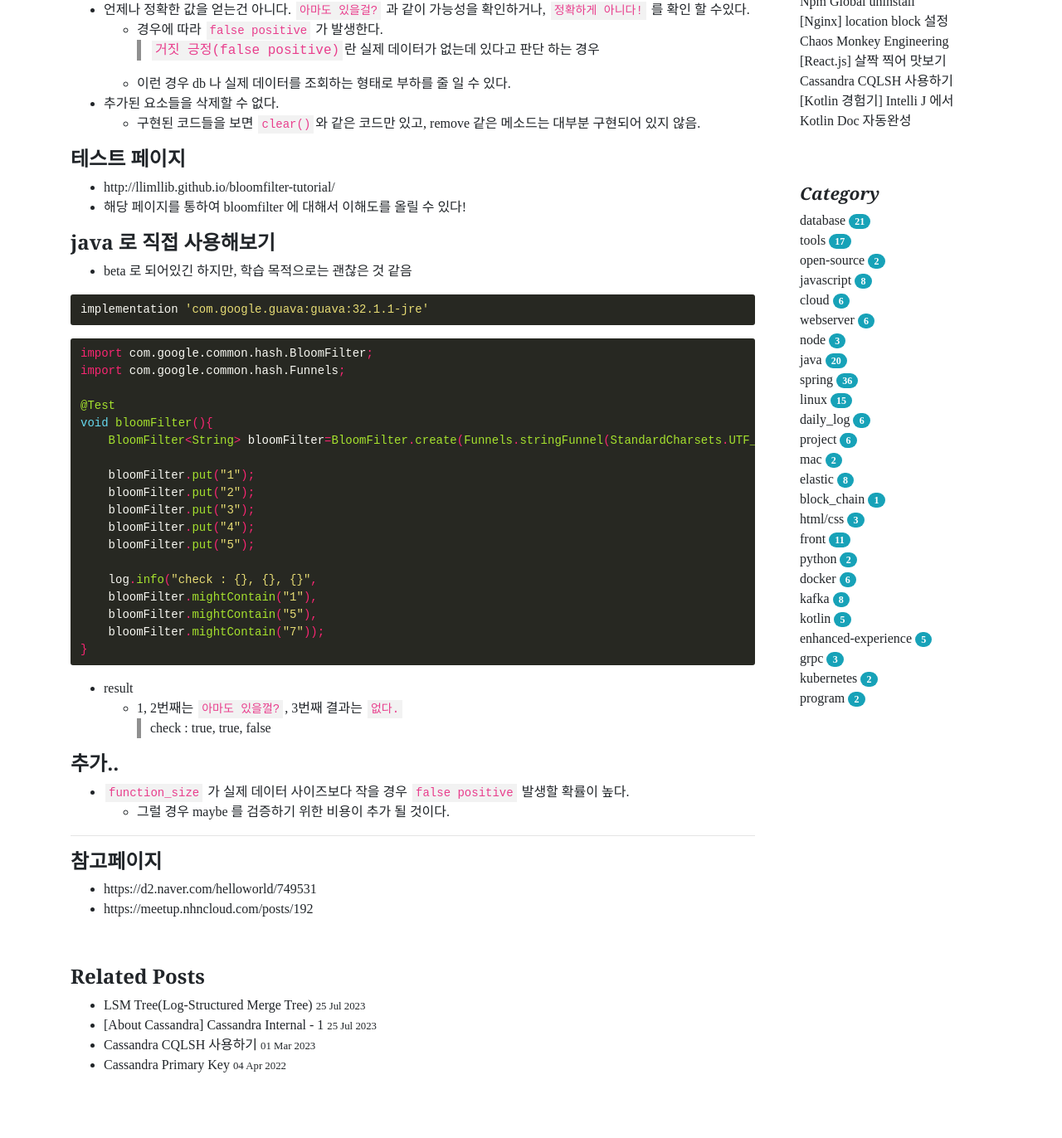
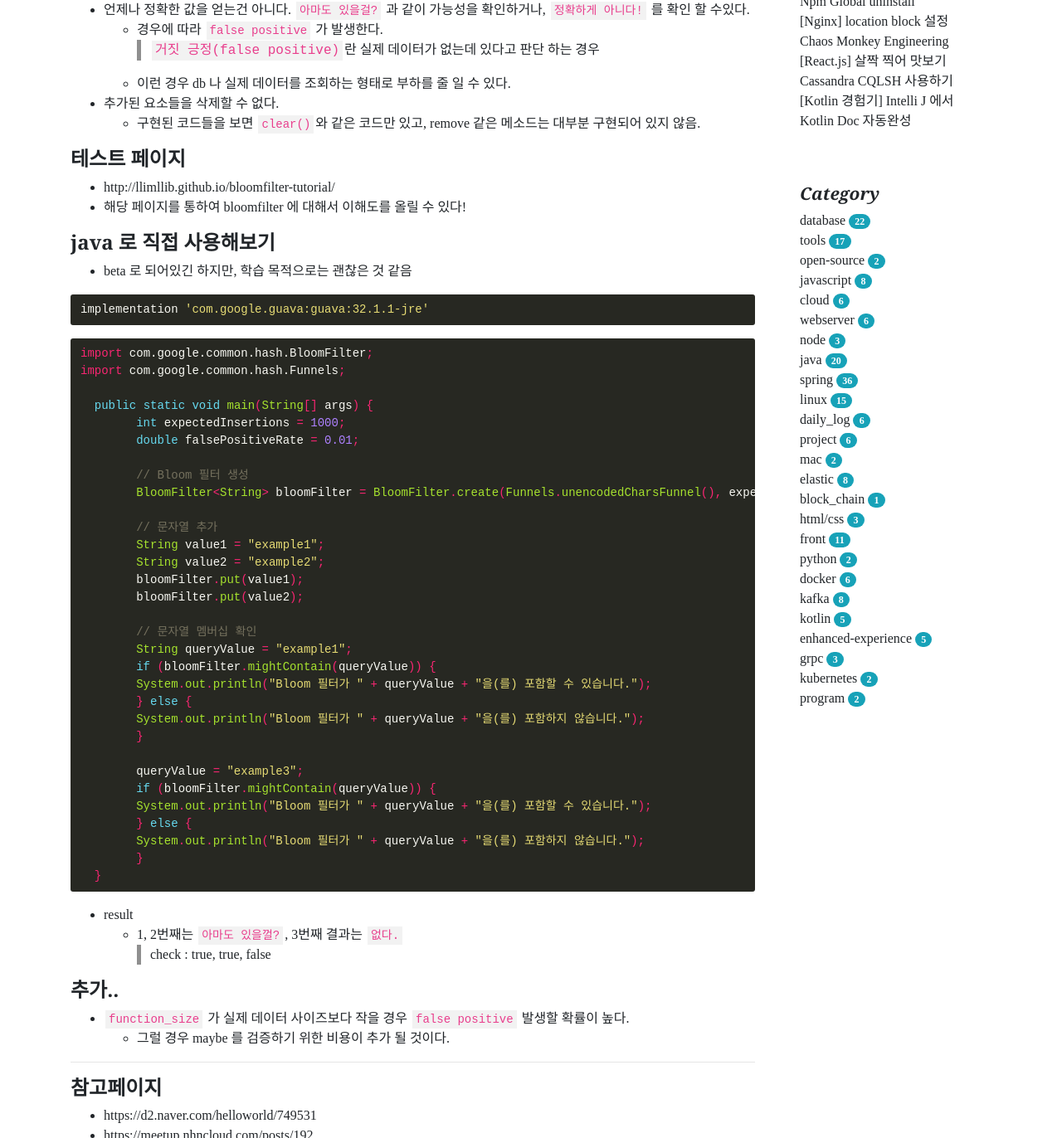
Before and after one commit to akageun/akageun.github.io, a Jekyll site: the page built from _posts/2023/2023-07-23-bloom-filter-01.md, in a window 1280 px wide and 1400 px high, scrolled down 371 px, cut to the strip 0-1372 px from the top of the window. Shown: the whole strip at 83% size. Built offline with Jekyll 4.4.1, drawn with Linux system fonts in a browser that asks for light colours; some web fonts are replaced; comment, search, counter and statistics services are not loaded.

Commit message:
글추가

````diff
--- a/_posts/2023/2023-07-23-bloom-filter-01.md
+++ b/_posts/2023/2023-07-23-bloom-filter-01.md
@@ -37,21 +37,34 @@ implementation 'com.google.guava:guava:32.1.1-jre'
 import com.google.common.hash.BloomFilter;
 import com.google.common.hash.Funnels;
 
-@Test
-void bloomFilter(){
-    BloomFilter<String> bloomFilter=BloomFilter.create(Funnels.stringFunnel(StandardCharsets.UTF_8),100,0.1);
+  public static void main(String[] args) {
+        int expectedInsertions = 1000;
+        double falsePositiveRate = 0.01;
 
-    bloomFilter.put("1");
-    bloomFilter.put("2");
-    bloomFilter.put("3");
-    bloomFilter.put("4");
-    bloomFilter.put("5");
+        // Bloom 필터 생성
+        BloomFilter<String> bloomFilter = BloomFilter.create(Funnels.unencodedCharsFunnel(), expectedInsertions, falsePositiveRate);
 
-    log.info("check : {}, {}, {}",
-    bloomFilter.mightContain("1"),
-    bloomFilter.mightContain("5"),
-    bloomFilter.mightContain("7"));
-}
+        // 문자열 추가
+        String value1 = "example1";
+        String value2 = "example2";
+        bloomFilter.put(value1);
+        bloomFilter.put(value2);
+
+        // 문자열 멤버십 확인
+        String queryValue = "example1";
+        if (bloomFilter.mightContain(queryValue)) {
+        System.out.println("Bloom 필터가 " + queryValue + "을(를) 포함할 수 있습니다.");
+        } else {
+        System.out.println("Bloom 필터가 " + queryValue + "을(를) 포함하지 않습니다.");
+        }
+
+        queryValue = "example3";
+        if (bloomFilter.mightContain(queryValue)) {
+        System.out.println("Bloom 필터가 " + queryValue + "을(를) 포함할 수 있습니다.");
+        } else {
+        System.out.println("Bloom 필터가 " + queryValue + "을(를) 포함하지 않습니다.");
+        }
+  }
 ```
 
 - result
````
Also changed, not shown: _posts/2023/2023-09-01-cassandra-ttl-2.md (added, +83 -0 lines).
